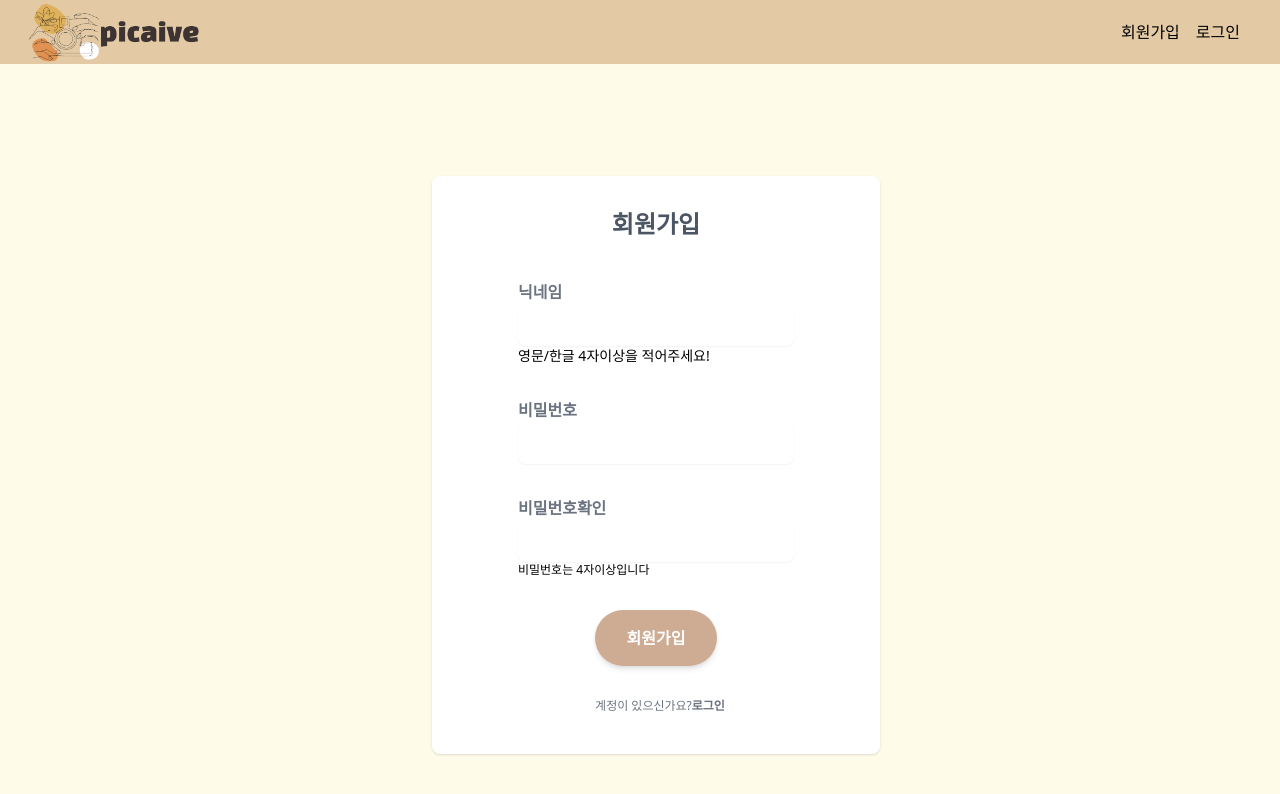
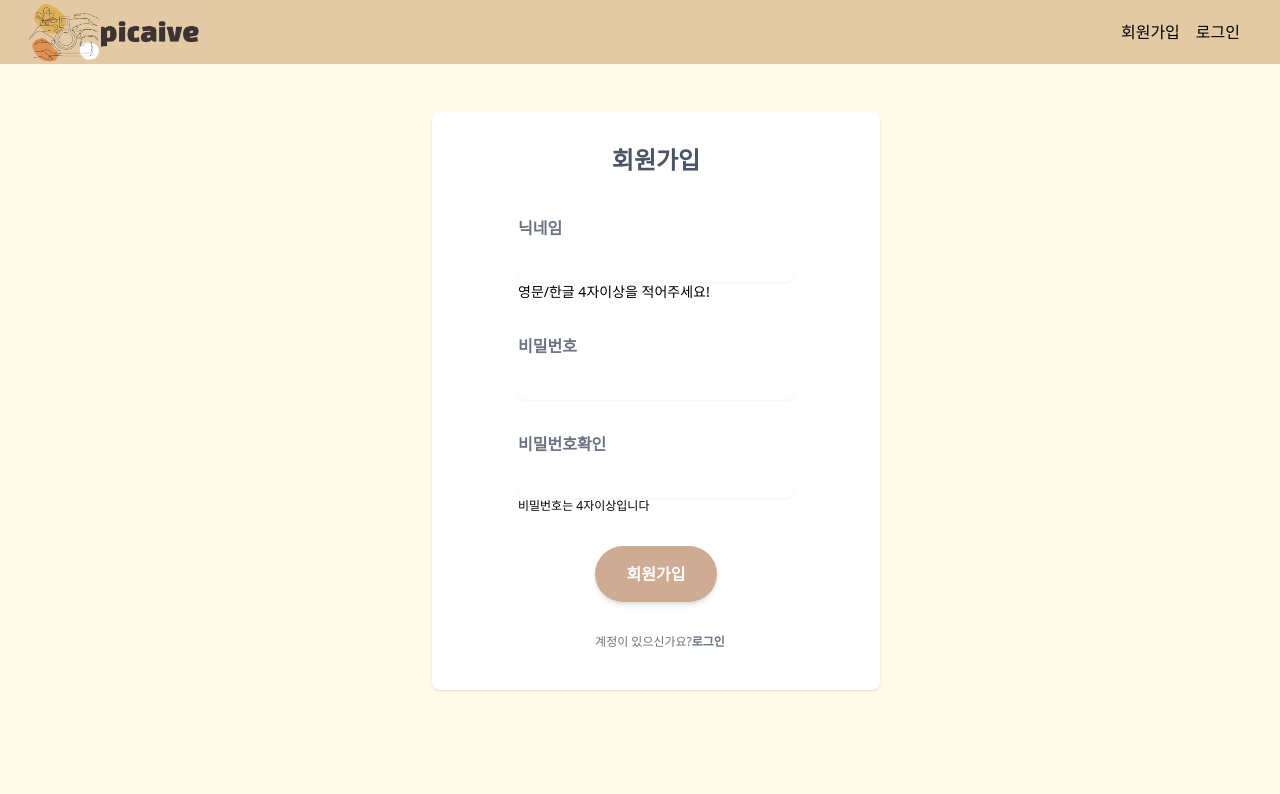
Before and after one commit to senasoon/inno-miniproject, a React (Create React App) app: page /signup in a window 1280 px wide. Shown: the top 794 px of the page. Built offline with nearby package versions, Linux system fonts and the light colour scheme.

Commit message:
css: 로그인, 회원가입 padding값 변경

```diff
--- a/src/components/sign-in/SignIn.js
+++ b/src/components/sign-in/SignIn.js
@@ -23,7 +23,7 @@ const SignIn = () => {
   };
 
   return (
-    <div className="pt-28 grid place-content-center grid-cols-6 gap-4">
+    <div className="pt-12 grid place-content-center grid-cols-6 gap-4">
       <div className="col-start-3 col-span-3 place-content-center flex flex-col items-center justify-center w-full mt-30 max-w-md px-4 py-8 bg-white rounded-lg shadow dark:bg-gray-800 sm:px-6 md:px-8 lg:px-10">
         <div className="self-center mb-6 text-xl font-bold text-gray-600 sm:text-2xl dark:text-white">
           로그인
--- a/src/components/sign-up/SignUp.js
+++ b/src/components/sign-up/SignUp.js
@@ -75,7 +75,7 @@ const SignUp = () => {
     }
   }, [password, password2]);
   return (
-    <div className="pt-28 grid place-content-center grid-cols-6 gap-4">
+    <div className="pt-12 pb-8 grid place-content-center grid-cols-6 gap-4">
       <div className="col-start-3 col-span-3 flex flex-col mt-30 max-w-md px-4 py-8 bg-white rounded-lg shadow dark:bg-gray-800 sm:px-6 md:px-8 lg:px-10">
         <div className="self-center mb-6 text-xl font-bold text-gray-600 sm:text-2xl dark:text-white">
           회원가입
```
